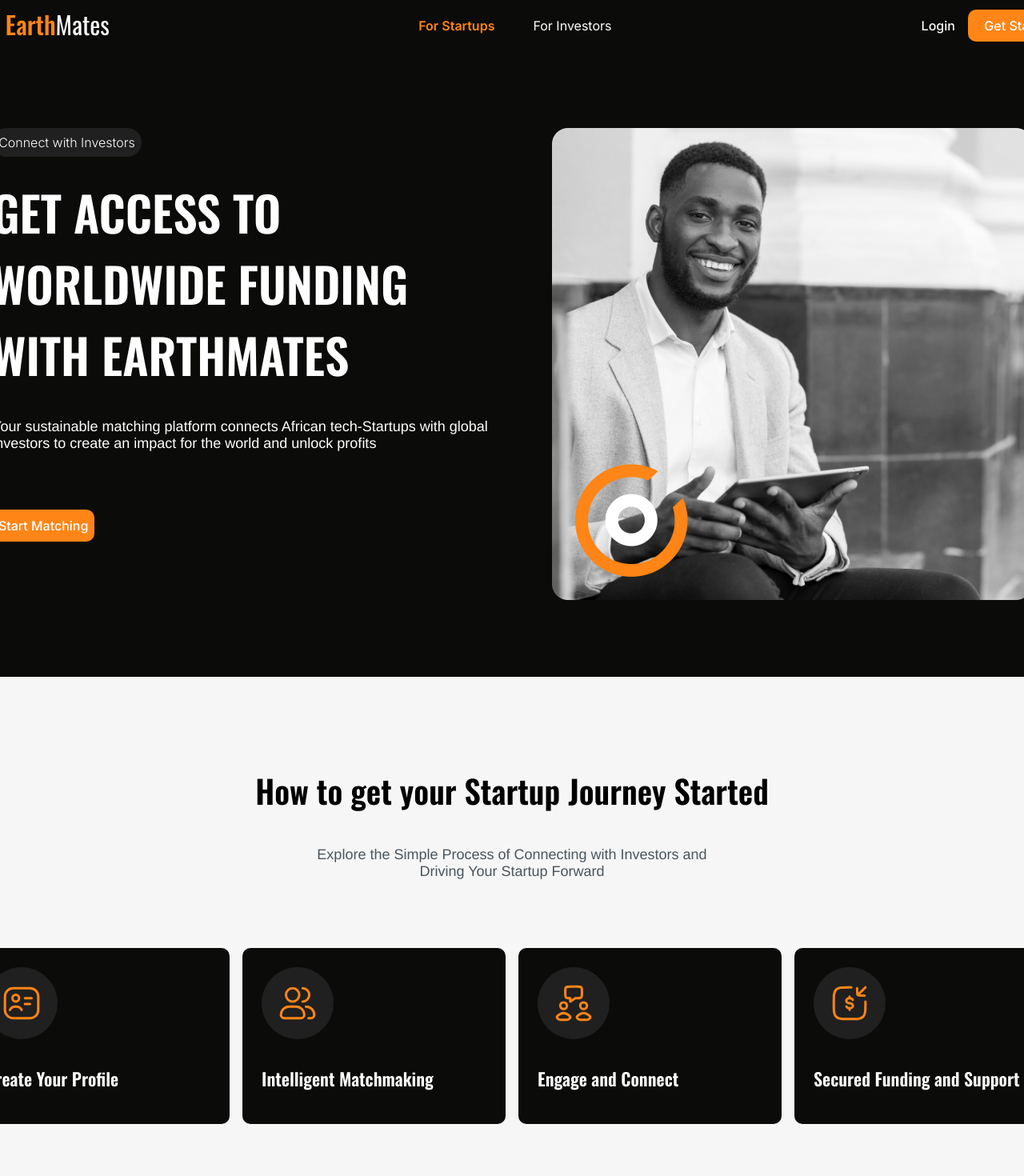
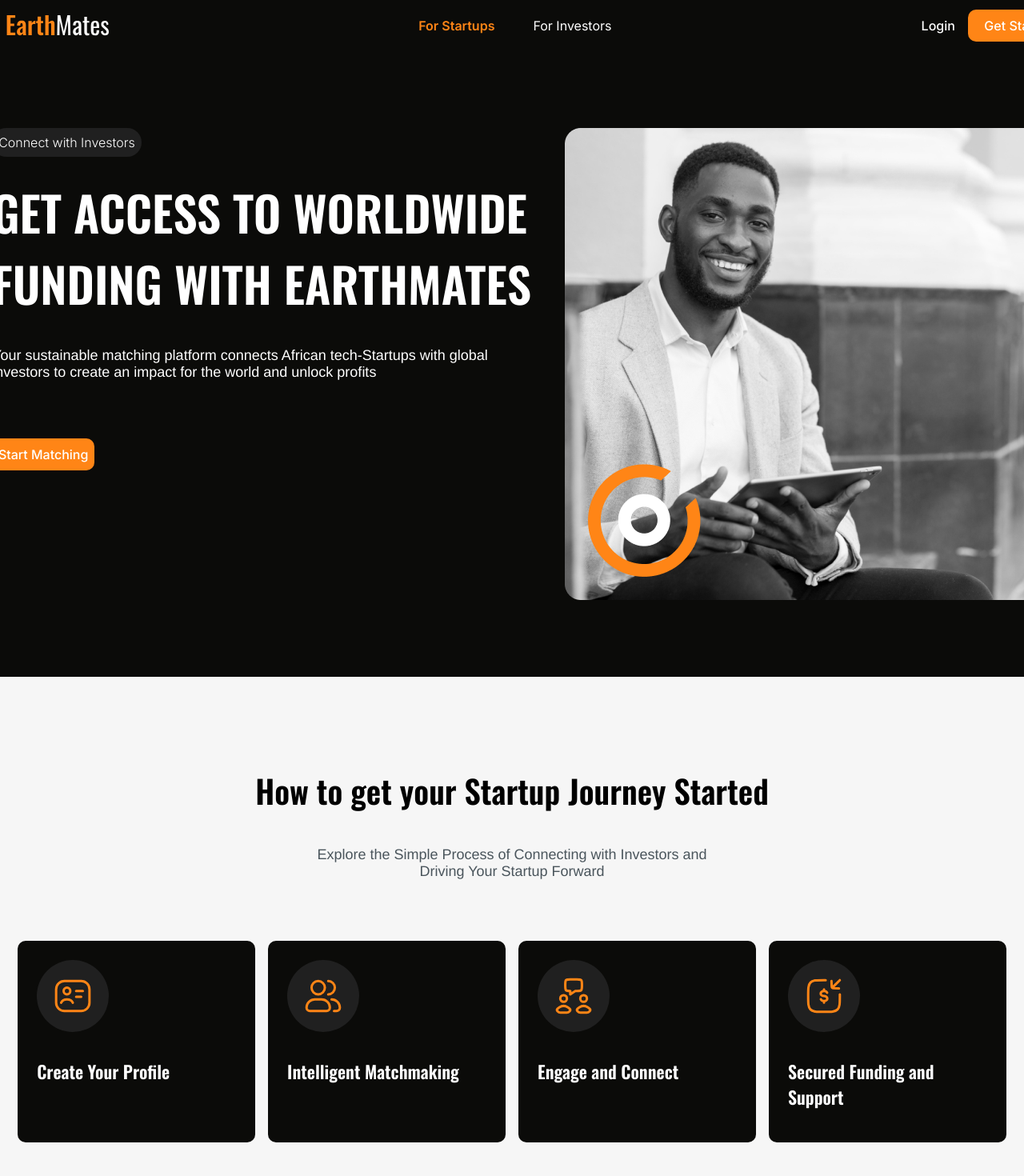
Before and after one commit to earthmates/earthmates.github.io, a React (Vite) app: page /startups in a window 1280 px wide. Shown: the top 1470 px of the page at 80% size. Built offline with nearby package versions, Linux system fonts and the light colour scheme.

Commit message:
starting with the startup site last mods, tomorrow it should be all on point

```diff
--- a/src/components/investors/investors.module.scss
+++ b/src/components/investors/investors.module.scss
@@ -53,9 +53,9 @@
   padding: 5em;
   display: flex;
   flex-direction: column;
-  justify-content: start;
-  align-items: start;
-  text-align: start;
+  justify-content: center;
+  align-items: center;
+  text-align: center;
   row-gap: 1em;
   color: white;
   background-color: #2f2b6f;
--- a/src/components/startups/startups.module.scss
+++ b/src/components/startups/startups.module.scss
@@ -4,17 +4,20 @@
   display: flex;
   flex-direction: row;
   justify-content: center;
-  column-gap: 3em;
+  column-gap: 2.5em;
   padding-top: 6em;
   padding-bottom: 6em;
   padding-left: 6em;
-  padding-right: 6em;
+  padding-right: 5em;
   background-color: #0b0b09;
   color: white;
 }
 
 .hero img {
-  width: 50%;
+  @media (max-width: 1050px) {
+    visibility: hidden;
+  }
+  width: 60%;
 }
 
 .hero h1 {
@@ -66,6 +69,11 @@
   text-align: center;
   row-gap: 2.5em;
   margin-top: 7em;
+  padding: 0 4em;
+
+  @media (max-width: $mobile-width) {
+    row-gap: 2em;
+  }
 }
 
 .features .h1 {
@@ -80,7 +88,11 @@
   font-weight: 300;
   width: 40%;
   color: #4a555c;
-  margin-bottom: 2.5em;
+  margin-bottom: 2em;
+  @media (max-width: $mobile-width) {
+    margin-bottom: 1em;
+    width: 100%;
+  }
 }
 
 .features-cards {
@@ -90,12 +102,9 @@
   column-gap: 1em;
 
   @media only screen and (max-width: $mobile-width) {
+    flex-direction: column;
     flex-wrap: wrap;
     gap: 1em 1em;
-    padding-right: 1em;
-    padding-left: 1em;
-    padding-top: 3em;
-    padding-bottom: 2em;
   }
   width: 100%;
 }
@@ -108,7 +117,7 @@
   border-radius: 10px;
 
   @media only screen and (max-width: $mobile-width) {
-    width: calc(50% - 1em);
+    width: 100%;
   }
 }
 
@@ -442,6 +451,7 @@
     font-size: 1em;
     font-weight: 300;
     color: #4a555c;
+    margin: 0 5em;
     @media (min-width: $mobile-width) {
       width: 50%;
     }
@@ -455,8 +465,7 @@
 .accordionSummary {
   font-weight: 600;
 }
-////////////////////////////////////////////////////////////////////////////////////////////////
-
+//////////////////
 .next_steps {
   padding: 5em;
   background-color: #ff8516;
```
